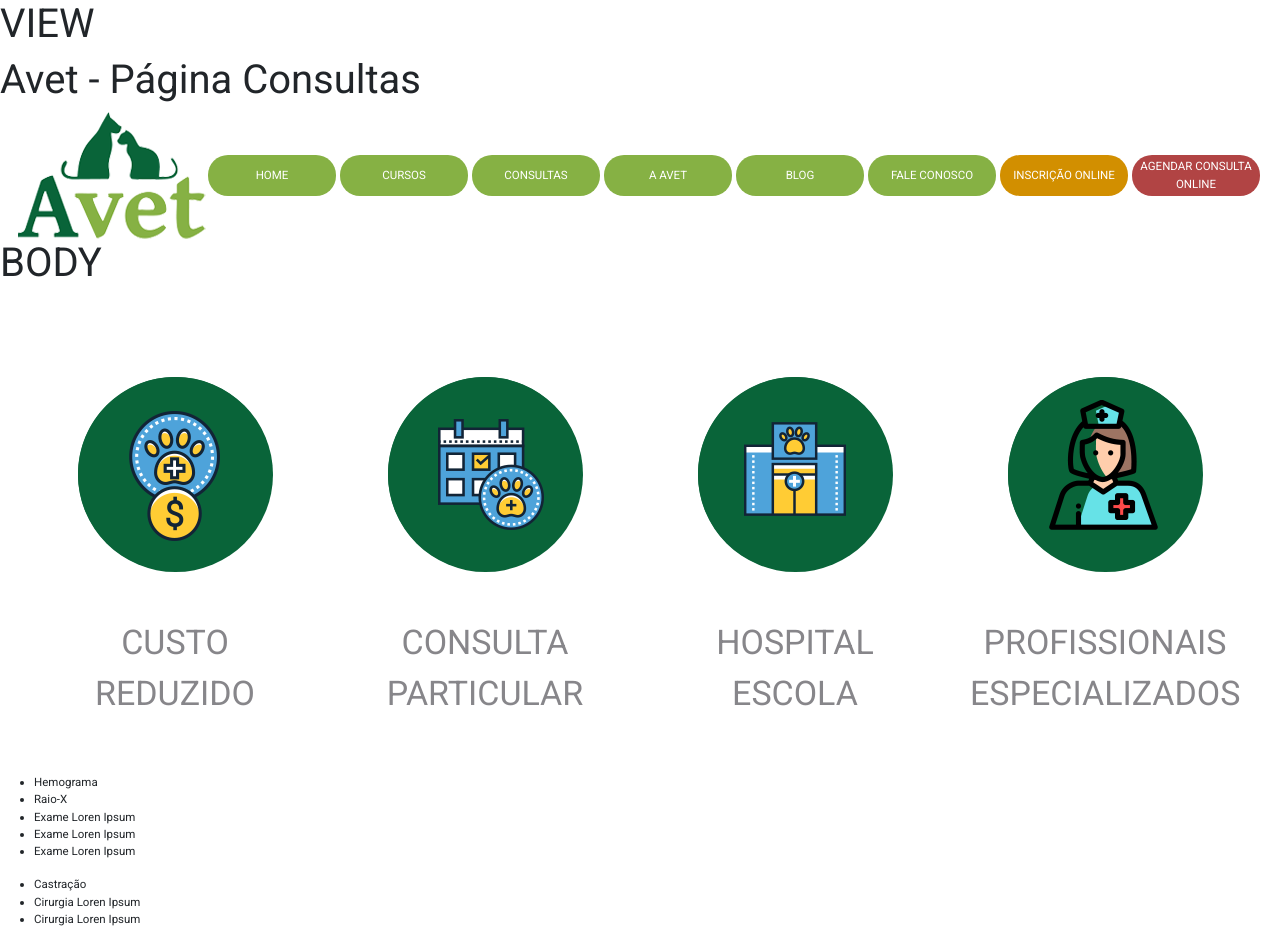
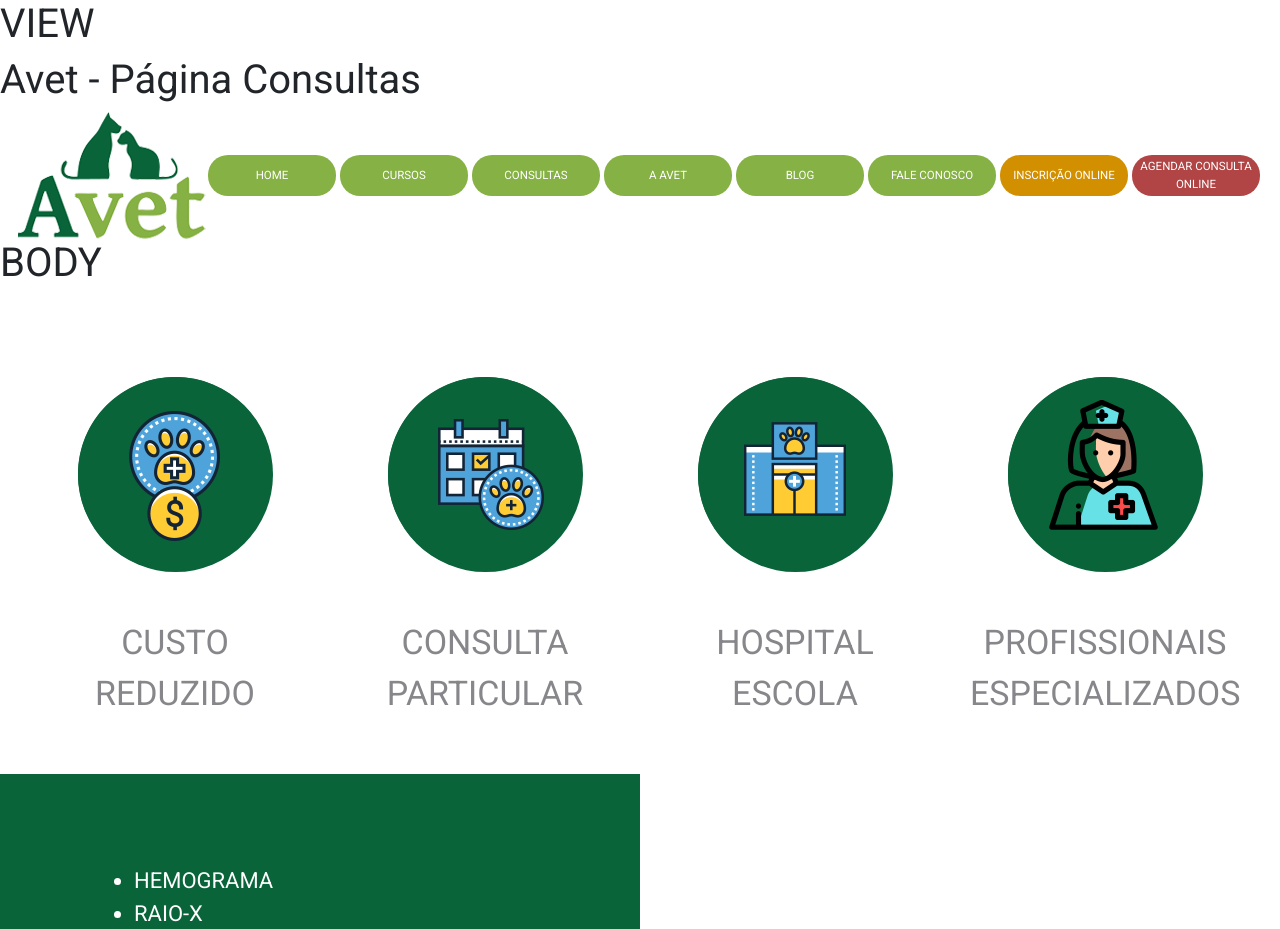
Before and after one commit to marcusviniciusmo/Avet_Cursos_Website, a React (Create React App) app in the folder frontend/: page /consultas in a window 1280 px wide. Shown: the top 929 px of the page. Built offline with nearby package versions, Linux system fonts and the light colour scheme.

Commit message:
ServiceListing component styling

```diff
--- a/frontend/src/components/ServiceListing/index.tsx
+++ b/frontend/src/components/ServiceListing/index.tsx
@@ -1,3 +1,6 @@
+import { ToUpperCaseText } from 'utils/Functions';
+import './styles.css';
+
 type Props = {
   id: string,
   serviceList: string
@@ -7,19 +10,18 @@ function ServiceListing({ id, serviceList }: Props) {
   const services = serviceList.split(',');
 
   return (
-    <>
     <div id={id}>
       <ul>
         {
           services.map((service) => {
             return (
-                <li>{service}</li>
+              <li>{ToUpperCaseText(service)}</li>
             )
           })
         }
       </ul>
     </div>
-    </>
+
   );
 };
 
--- /dev/null
+++ b/frontend/src/components/ServiceListing/styles.css
@@ -0,0 +1,21 @@
+div#serviceListingExames {
+  background: #096439;
+}
+
+div#serviceListingCirurgias {
+  background: #86B144;
+}
+
+div#serviceListingExames,
+div#serviceListingCirurgias {
+  width: 50%;
+  color: #FFFFFF;
+  padding: 90px 0 130px 100px;
+}
+
+div#serviceListingExames li,
+div#serviceListingCirurgias li {
+  font-size: 22px;
+  width: 70%;
+  cursor: pointer;
+}
```
Lines whose indentation alone changed are shown as unchanged.
